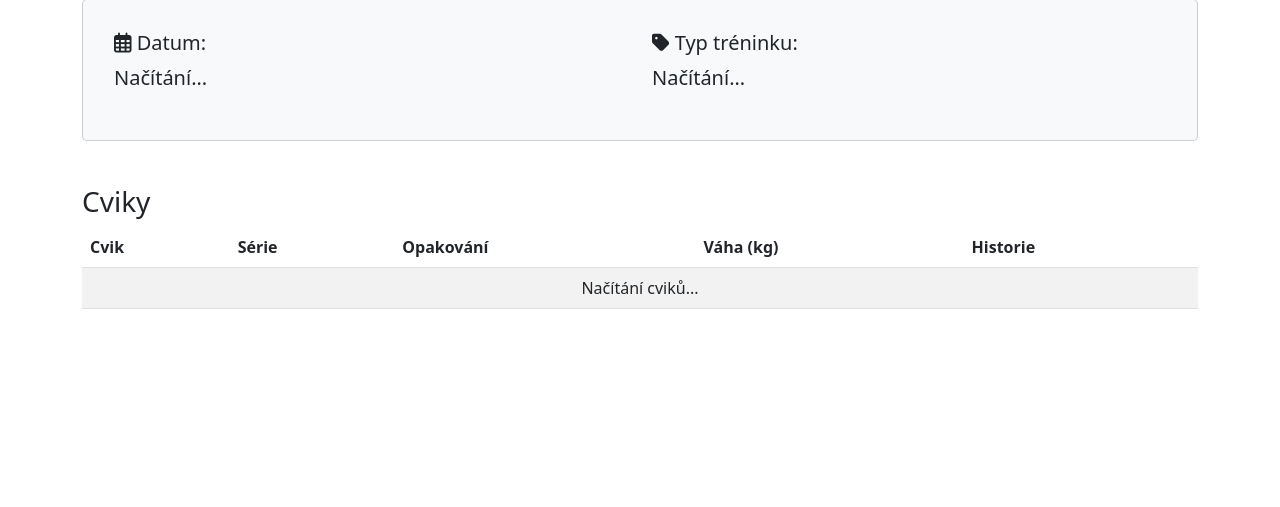
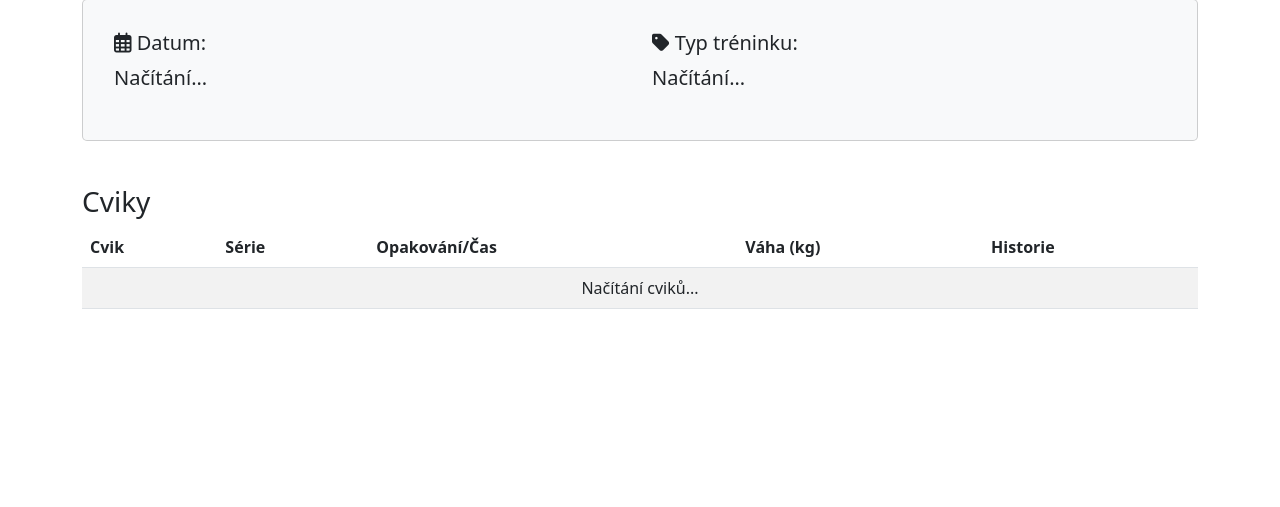
Before and after one commit to filipbal/balift, a Flask app: page /workouts/1 in a window 1280 px wide. Shown: the part 161-668 px from the top of the page. Run offline with Flask 3, Linux system fonts and the light colour scheme; the visitor is signed in with stand-in values (Sample User, id 1).

Commit message:
Fix workout detail view to match updated form labels

```diff
--- a/templates/workouts/detail.html
+++ b/templates/workouts/detail.html
@@ -53,7 +53,7 @@
                     <tr>
                         <th>Cvik</th>
                         <th>Série</th>
-                        <th>Opakování</th>
+                        <th>Opakování/Čas</th>
                         <th>Váha (kg)</th>
                         <th>Historie</th>
                     </tr>
```
